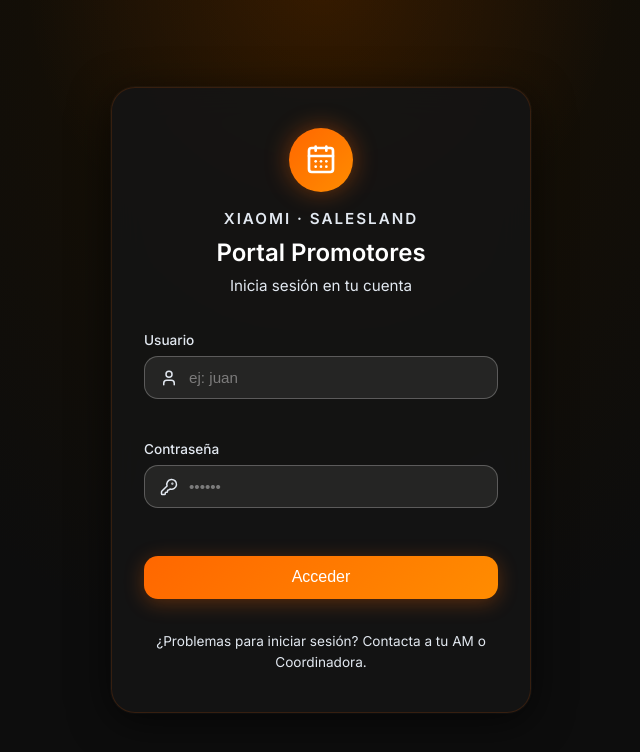
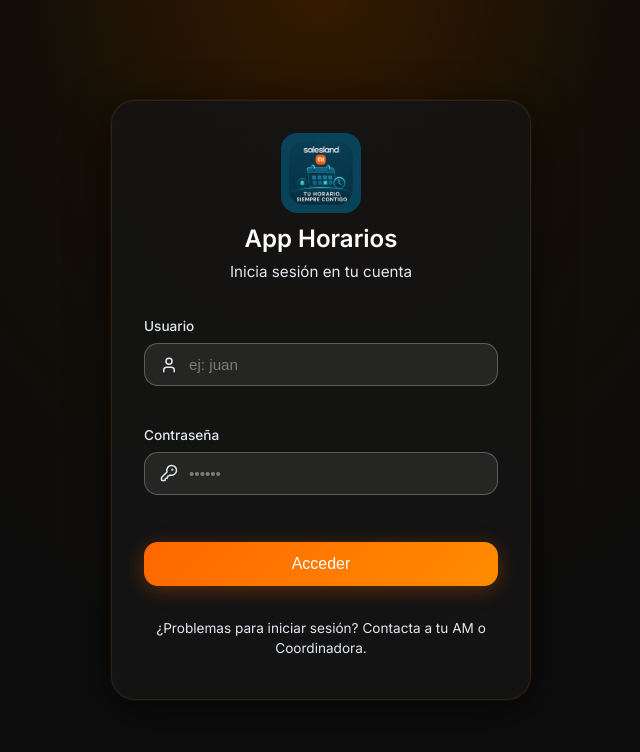
Before and after one commit to antoniobenitoh-web/App-Horarios, a React (Vite) app: page /#/login in a window 1280 px wide. Shown: the top 752 px of the page, without its empty margins (319-959 px from the left). Built offline with nearby package versions, Linux system fonts and the light colour scheme.

Commit message:
feat: add 5-second splash screen with corporate logo and update login screen branding

```diff
--- a/src/App.jsx
+++ b/src/App.jsx
@@ -1,5 +1,5 @@
 /* eslint-disable */
-import React from 'react';
+import React, { useState, useEffect } from 'react';
 import { HashRouter as Router, Routes, Route, Navigate } from 'react-router-dom';
 import { AuthProvider } from './context/AuthContext';
 import Layout from './components/Layout/Layout';
@@ -13,6 +13,44 @@
 import { ErrorBoundary } from './ErrorBoundary';
 
 function App() {
+  const [showSplash, setShowSplash] = useState(true);
+
+  useEffect(() => {
+    const timer = setTimeout(() => {
+      setShowSplash(false);
+    }, 5000);
+    return () => clearTimeout(timer);
+  }, []);
+
+  if (showSplash) {
+    return (
+      <div style={{
+        height: '100vh',
+        width: '100vw',
+        backgroundColor: 'var(--salesland-primary)',
+        display: 'flex',
+        justifyContent: 'center',
+        alignItems: 'center',
+        flexDirection: 'column'
+      }}>
+        <img
+          src={import.meta.env.BASE_URL + "icon-512.png"}
+          alt="Cargando App Horarios"
+          style={{ width: '120px', height: '120px', animation: 'pulse 2s infinite', borderRadius: '24px' }}
+        />
+        <style>
+          {`
+            @keyframes pulse {
+              0% { transform: scale(0.95); opacity: 0.8; }
+              50% { transform: scale(1.05); opacity: 1; }
+              100% { transform: scale(0.95); opacity: 0.8; }
+            }
+          `}
+        </style>
+      </div>
+    );
+  }
+
   return (
     <AuthProvider>
       <Router>
--- a/src/pages/Login/Login.jsx
+++ b/src/pages/Login/Login.jsx
@@ -26,11 +26,10 @@
     <div className={styles.loginContainer}>
       <div className={styles.glassCard}>
         <div className={styles.header}>
-          <div className={styles.logo}>
-            <CalendarDays size={32} color="white" />
+          <div className={styles.logo} style={{ padding: '0', background: 'transparent', boxShadow: 'none' }}>
+            <img src={import.meta.env.BASE_URL + "icon-192.png"} alt="Salesland Xiaomi" style={{ width: '80px', height: '80px', borderRadius: '16px' }} />
           </div>
-          <p className={styles.brandSubtitle}>Xiaomi · Salesland</p>
-          <h1>Portal Promotores</h1>
+          <h1>App Horarios</h1>
           <p>Inicia sesión en tu cuenta</p>
         </div>
 
```
